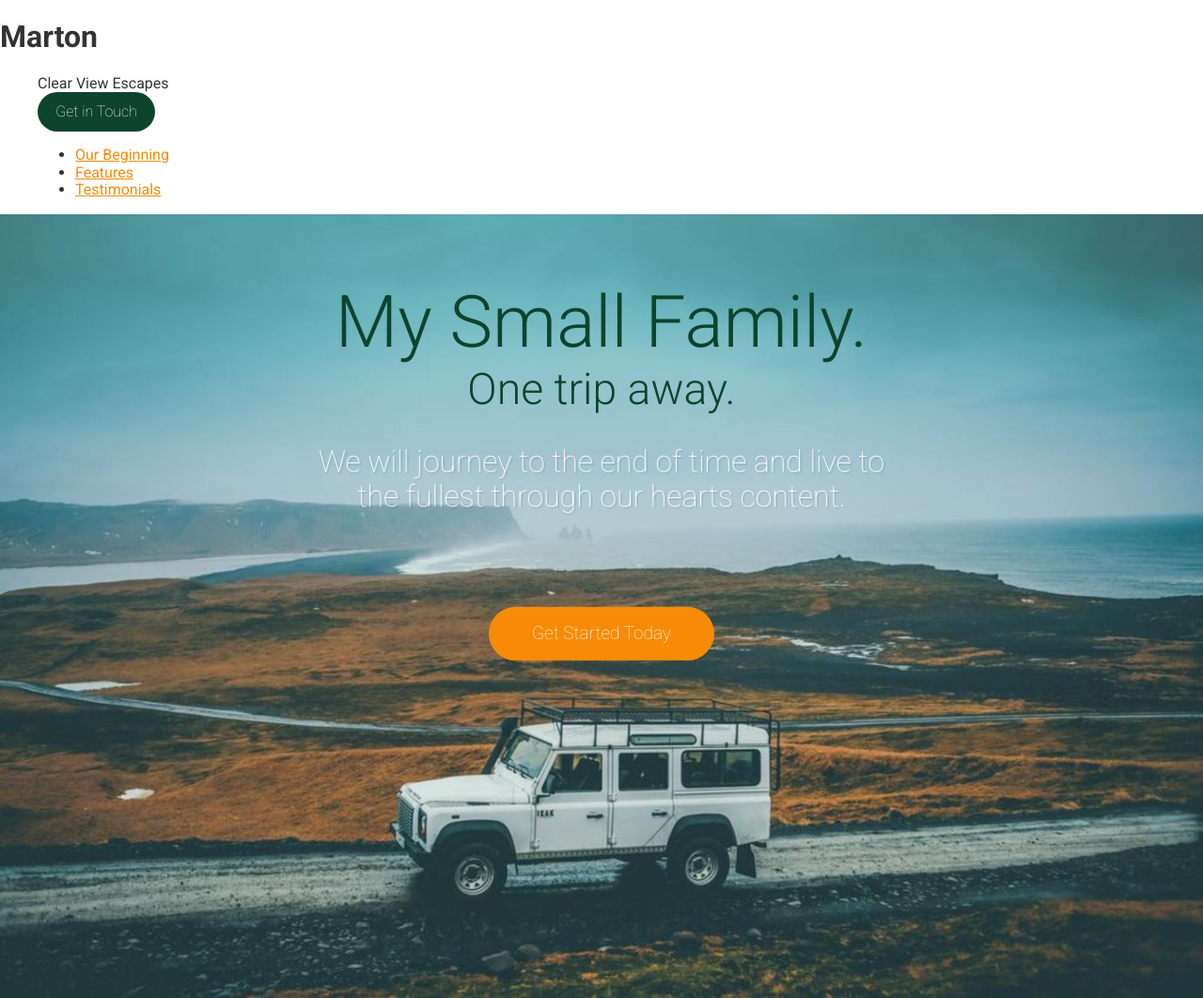
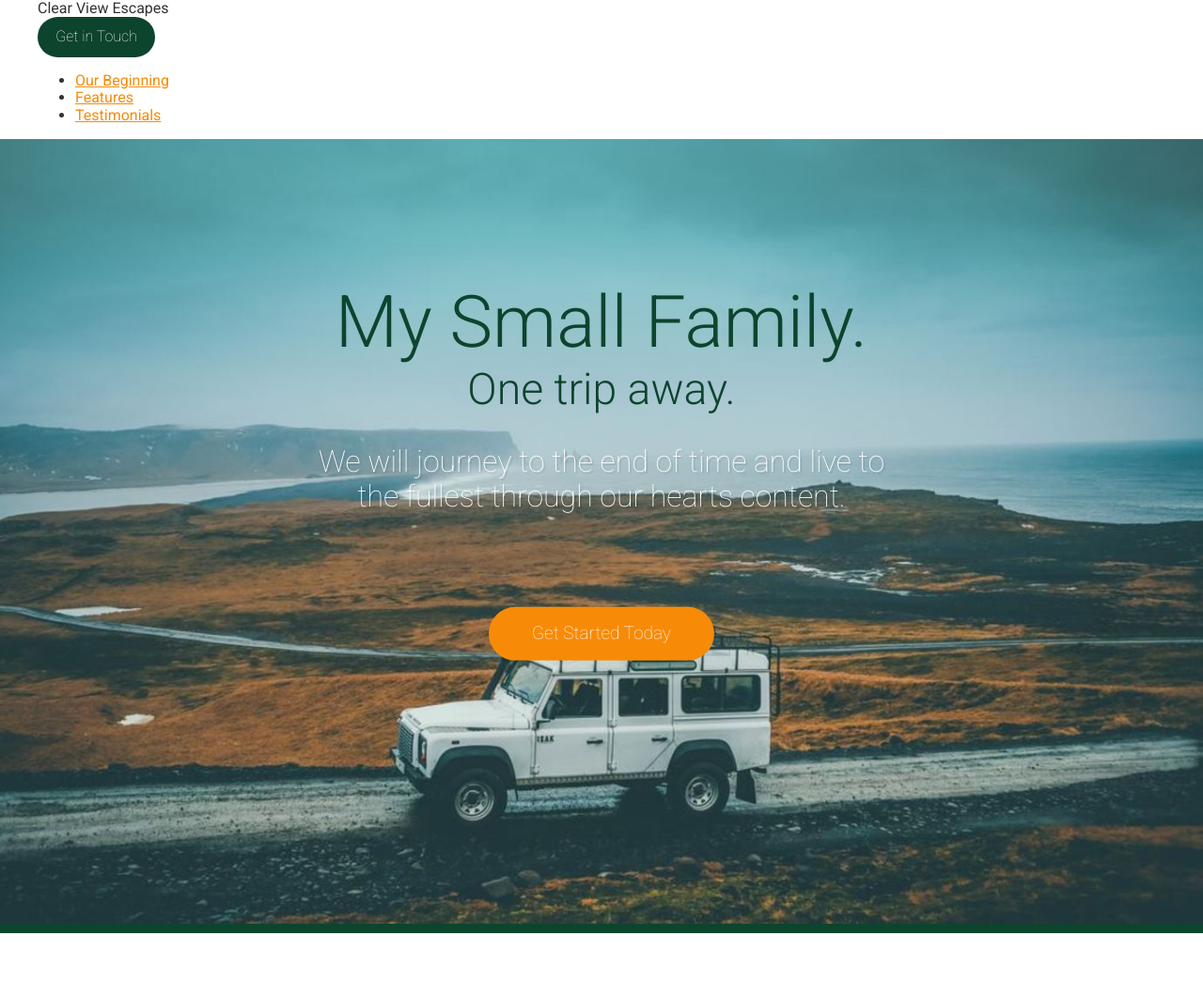
Before and after one commit to madhesca/My-First-Project, a website: page app/index.html in a window 1280 px wide. Shown: the top 1062 px of the page at 94% size. Drawn offline with Linux system fonts and the light colour scheme.

Commit message:
pushing to github

```diff
--- a/app/index.html
+++ b/app/index.html
@@ -14,7 +14,6 @@
 
 </head>
 <body>
-<h1>Marton</h1>
 <!--HEADER STARTS HERE -->
   <header class="site-header">
     <div class="wrapper">
```
